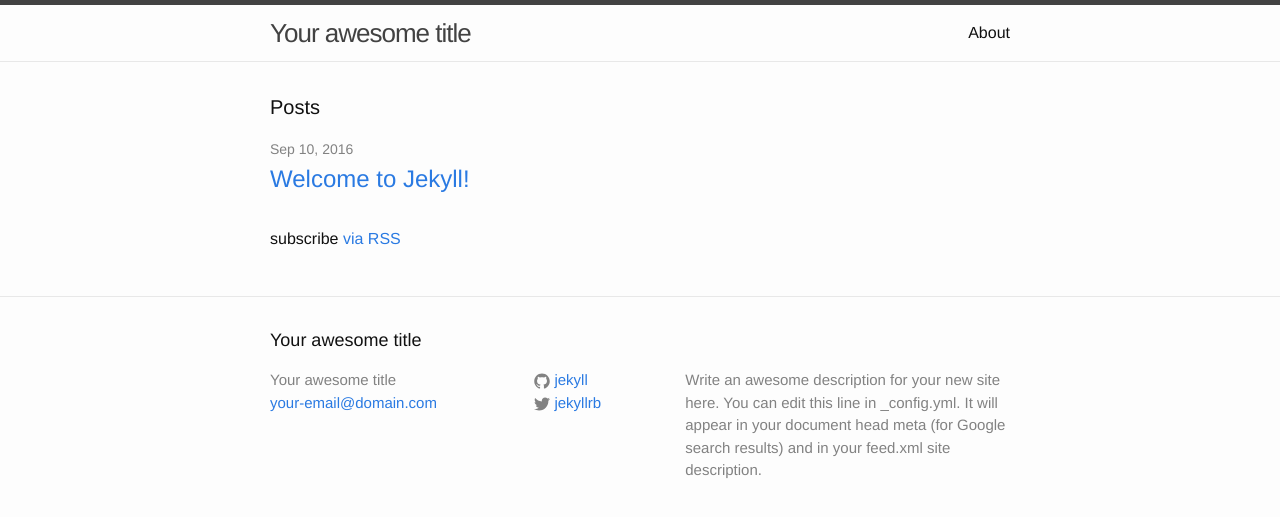
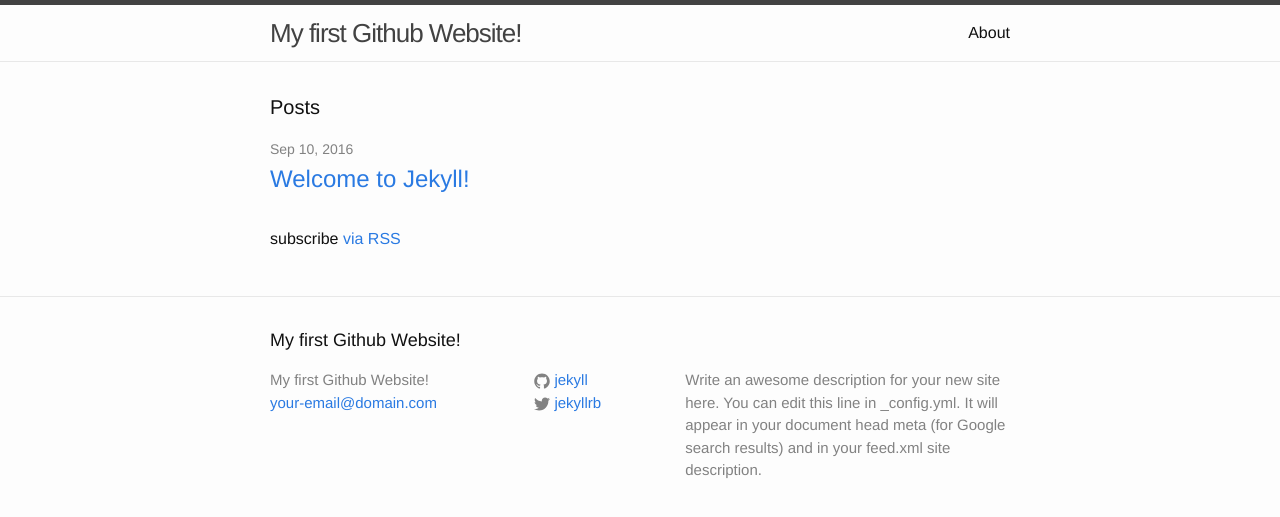
Before and after one commit to Astronut123/Astronut123.github.io, a Jekyll site: the page built from index.html, in a window 1280 px wide. Shown: the top 517 px of the page. Built offline with Jekyll 4.4.1, drawn with Linux system fonts in a browser that asks for light colours.

Commit message:
Update _config.yml

```diff
--- a/_config.yml
+++ b/_config.yml
@@ -6,7 +6,7 @@
 # 'jekyll serve'. If you change this file, please restart the server process.
 
 # Site settings
-title: Your awesome title
+title: My first Github Website!
 email: your-email@domain.com
 description: > # this means to ignore newlines until "baseurl:"
   Write an awesome description for your new site here. You can edit this
```
